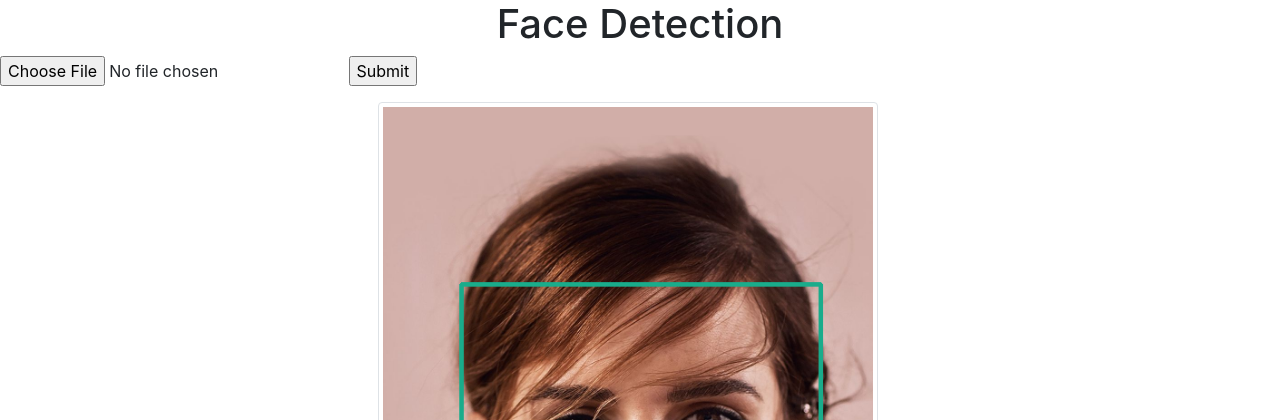
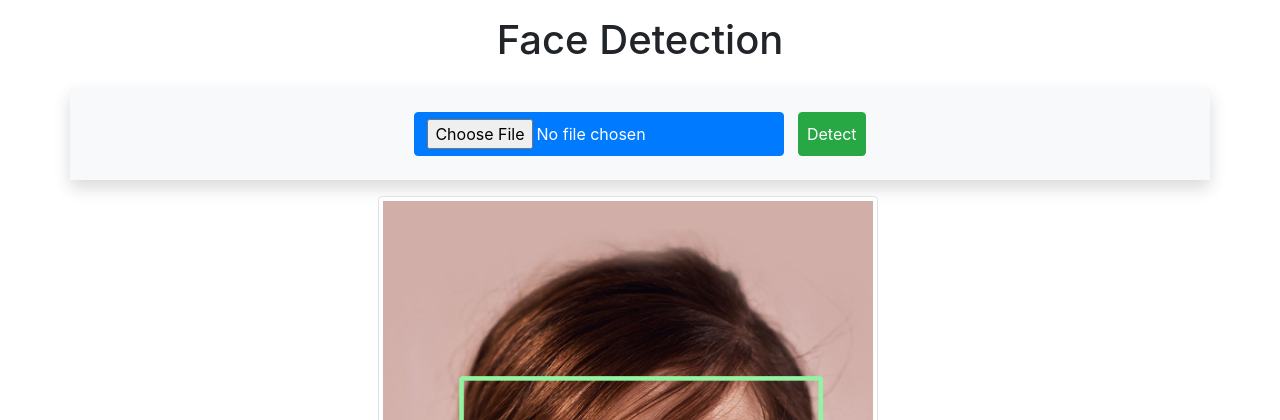
Before and after one commit to White-Devil-27/face-detection, a Flask app: page / in a window 1280 px wide. Shown: the top 420 px of the page. Run offline with Flask 2, Linux system fonts and the light colour scheme; some libraries are stand-ins or nearby versions.

Commit message:
second push

```diff
--- a/app.py
+++ b/app.py
@@ -10,13 +10,13 @@ app=Flask(__name__)
 
 @app.route('/')
 def index():
-    return render_template('index.html',image='')
+    return render_template('index.html')
 
 @app.route('/upload',methods=['POST'])
 def upload():
 
     image = request.files['logo'].read()
-    print(type(image))
+    # print(type(image))
 
     image_PIL = Image.open(BytesIO(image))
     image_PIL.save("image.png")
--- /dev/null
+++ b/requirements.txt
@@ -0,0 +1,5 @@
+Flask==2.0.1
+opencv-contrib-python==4.5.3
+opencv-python==4.5.3
+Pillow==8.3.2
+python-dotenv==0.15.0
--- a/templates/index.html
+++ b/templates/index.html
@@ -5,7 +5,7 @@
   <!-- Required meta tags -->
   <meta charset="utf-8">
   <meta name="viewport" content="width=device-width, initial-scale=1, shrink-to-fit=no">
-
+  <title>Face Detection</title>
   <!-- Bootstrap CSS -->
   <link rel="stylesheet" href="https://stackpath.bootstrapcdn.com/bootstrap/4.5.2/css/bootstrap.min.css">
   <script src="https://ajax.googleapis.com/ajax/libs/jquery/3.5.1/jquery.min.js"></script>
@@ -13,15 +13,20 @@
 
   <title>face detection</title>
 
-  <h1 class="text-center">Face Detection</h1>
+  <h1 class="text-center p-3 ">Face Detection</h1>
   <style>
+    .shadow {
+      box-shadow: 0 8px 6px -6px black;
+}
   </style>
 </head>
 
 <body>
   <form action="/upload" method="post" enctype="multipart/form-data">
-    <input type="file" name="logo">
-    <input type="submit">
+    <div class="d-flex justify-content-center p-4 bg-light container shadow">
+      <input type="file" name="logo" class="btn btn-primary ">
+      &nbsp;&nbsp;&nbsp;<input type="submit" value="Detect" class="btn btn-success p-2">
+    </div>
   </form>
   <!-- Detect face display area -->
   <div class="container p-3">
```
Also changed, not shown: static/capture.png.
